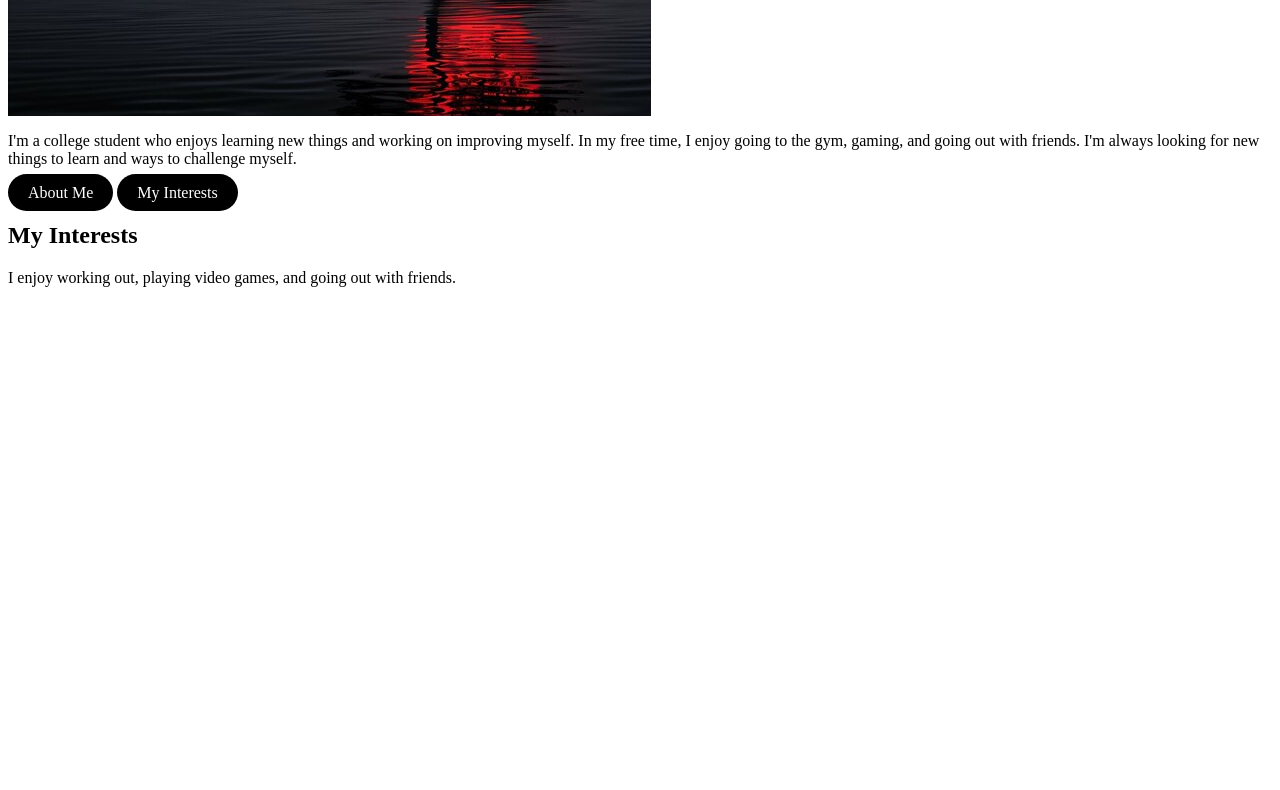
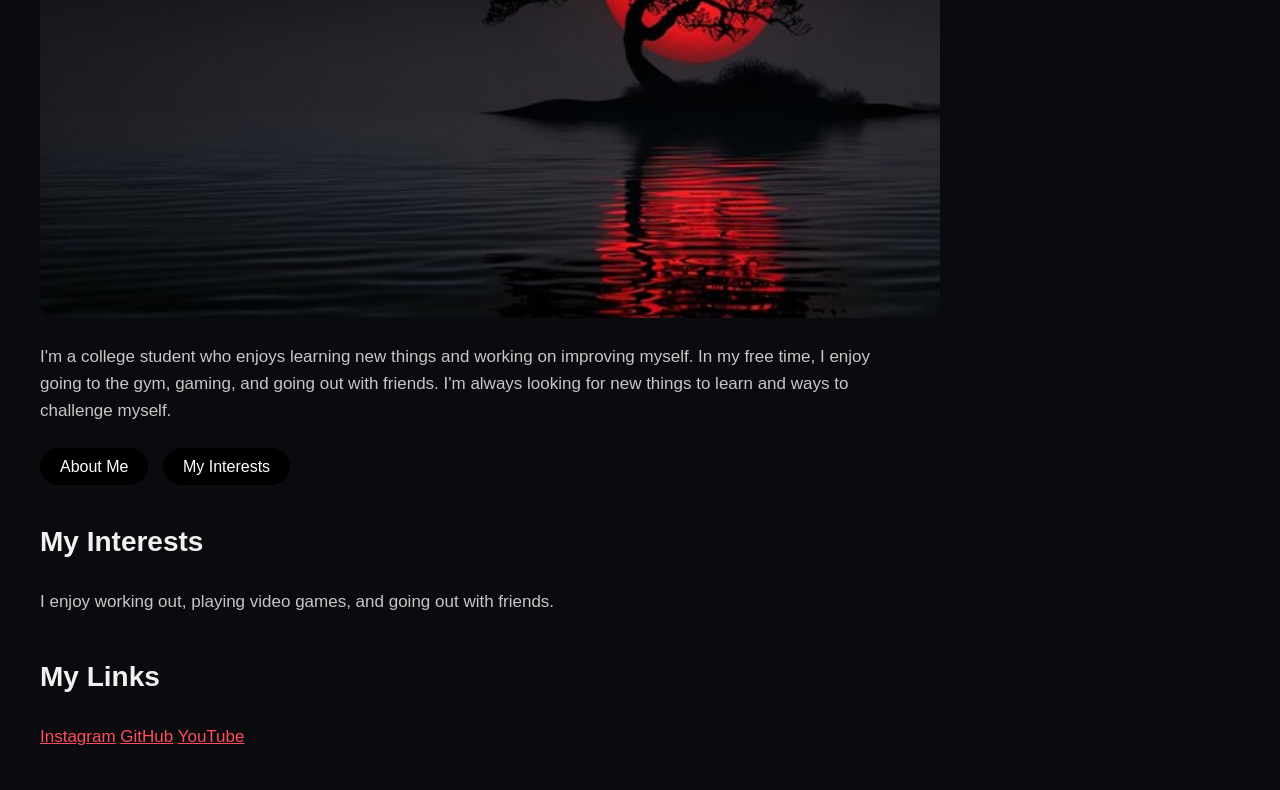
Before and after one commit to CrisB38/crisb38.github.io, a plain HTML site: page index.html in a window 1280 px wide. Shown: the part 310-1100 px from the top of the page. Before the commit the page ends 800 px from the top, so only its background shows below. Drawn offline with Linux system fonts and the light colour scheme.

Commit message:
Update personal website design

```diff
--- a/index.html
+++ b/index.html
@@ -1,3 +1,60 @@
+<style>
+    body {
+        background-color: #0b0b0f;
+        color: #f1f1f1;
+        font-family: Arial, sans-serif;
+        margin: 0;
+        padding: 40px;
+        line-height: 1.6;
+    }
+
+    h1 {
+        font-size: 40px;
+        margin-bottom: 20px;
+    }
+
+    img {
+        width: 100%;
+        max-width: 900px;
+        height: auto;
+        border-radius: 15px;
+        display: block;
+        margin-bottom: 25px;
+    }
+
+    p {
+        color: #c7c7c7;
+        font-size: 17px;
+        max-width: 850px;
+    }
+
+    nav {
+        margin: 30px 0;
+    }
+
+    nav a {
+        background-color: #222222;
+        color: white;
+        padding: 12px 22px;
+        border-radius: 25px;
+        text-decoration: none;
+        margin-right: 10px;
+        transition: 0.3s;
+    }
+
+    nav a:hover {
+        background-color: #e63946;
+    }
+
+    h2 {
+        margin-top: 40px;
+        font-size: 28px;
+    }
+
+    a {
+        color: #ff4d5a;
+    }
+</style>
 <h1 id="about">Cristian Benavides</h1>
 
 <img src="images/banner.jpg" alt="Red moon and tree banner">
@@ -19,3 +76,12 @@
 <p>
   I enjoy working out, playing video games, and going out with friends.
 </p>
+<h2 id="links">My Links</h2>
+
+<p>
+  <a href="https://www.instagram.com/" target="_blank">Instagram</a>
+
+  <a href="https://github.com/" target="_blank">GitHub</a>
+
+  <a href="https://www.youtube.com/" target="_blank">YouTube</a>
+</p>
```
